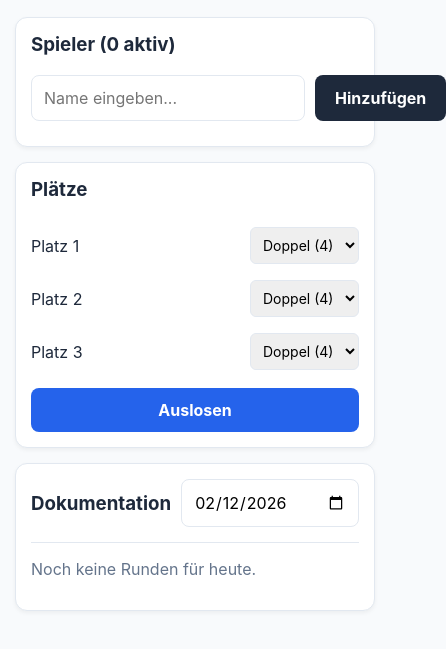
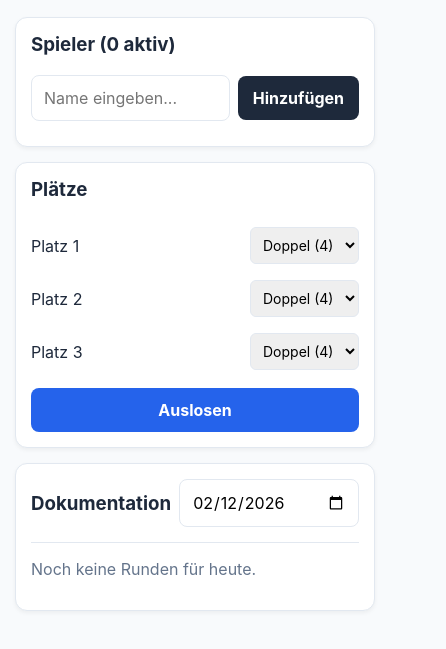
Before and after one commit to frrrdy/badminton, a plain HTML site: page index.html in a window 390 px wide. Shown: the part 47-696 px from the top of the page, 446 px wide, since content can reach past the window. Drawn offline with Linux system fonts and the light colour scheme.

Commit message:
Update index.html
Update on button for mobile view

```diff
--- a/index.html
+++ b/index.html
@@ -23,12 +23,24 @@
         .card { background: var(--card); border: 1px solid var(--border); padding: 15px; border-radius: 12px; margin-bottom: 15px; box-shadow: 0 2px 4px rgba(0,0,0,0.05); }
 
         /* Formular-Elemente */
-        .flex-row { display: flex; gap: 10px; margin-bottom: 10px; }
-        input[type="text"], input[type="date"] { flex: 1; padding: 12px; border: 1px solid var(--border); border-radius: 8px; font-size: 16px; }
+        .flex-row { display: flex;
+    gap: 8px; /* Etwas schmalerer Abstand für Mobile */
+    margin-bottom: 10px;
+    align-items: center; /* Zentriert Input und Button vertikal */ }
+        input[type="text"], input[type="date"] { flex: 1;
+    min-width: 0; /* Verhindert, dass das Input-Feld den Container sprengt */
+    padding: 12px;
+    border: 1px solid var(--border);
+    border-radius: 8px;
+    font-size: 16px; }
         button { padding: 12px 20px; border: none; border-radius: 8px; font-weight: bold; cursor: pointer; font-size: 16px; transition: opacity 0.2s; }
         button:active { opacity: 0.7; }
         .btn-primary { background: var(--primary); color: white; width: 100%; }
-        .btn-add { background: var(--text); color: white; }
+        .btn-add { background: var(--text);
+    color: white;
+    white-space: nowrap; /* Verhindert Zeilenumbruch im Button */
+    padding: 12px 15px; /* Reduziertes seitliches Padding */
+    flex-shrink: 0; /* Verhindert, dass der Button zusammengedrückt wird */ }
         .btn-accept { background: var(--success); color: white; flex: 1; }
         .btn-reject { background: var(--danger); color: white; flex: 1; }
 
```
